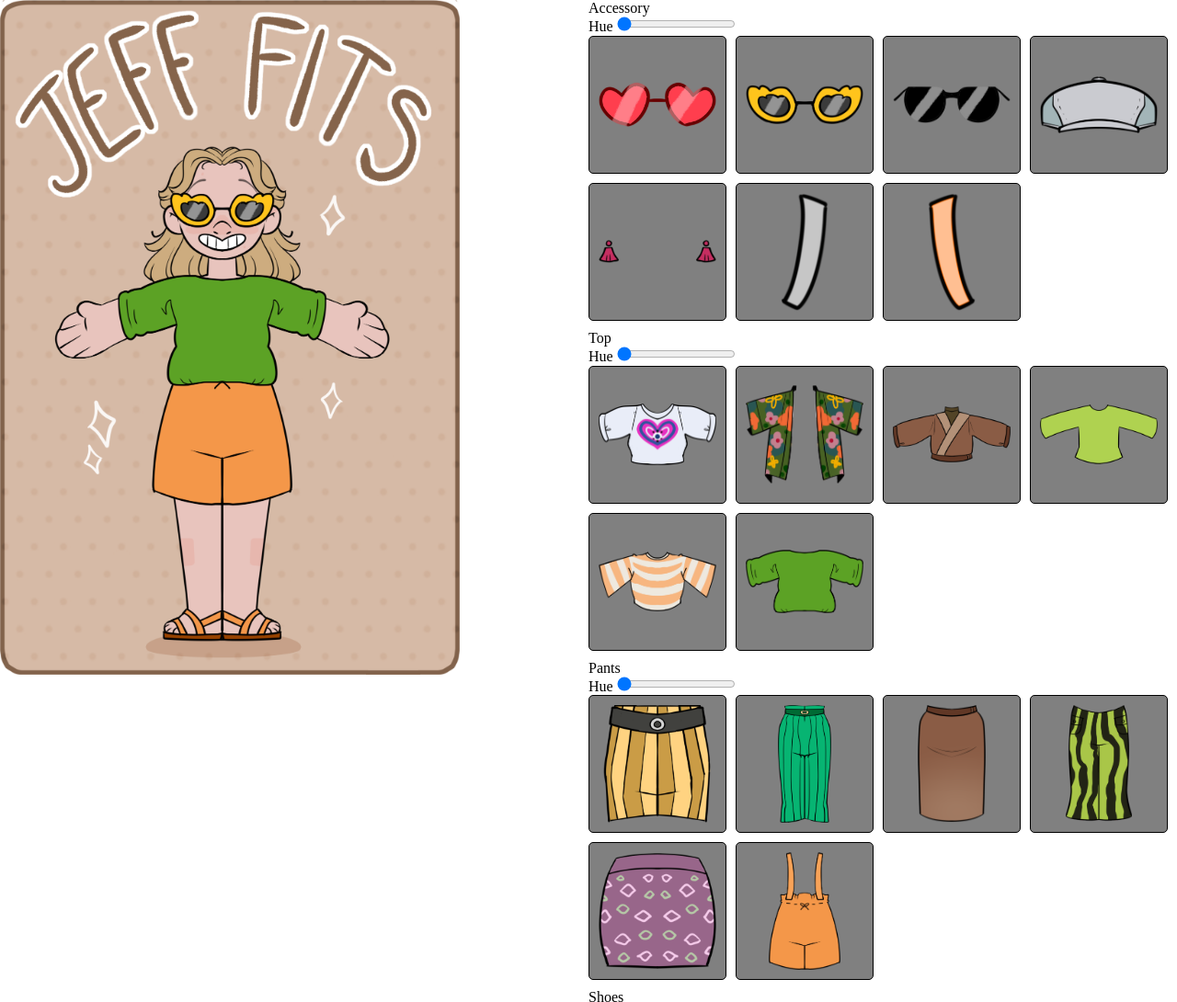
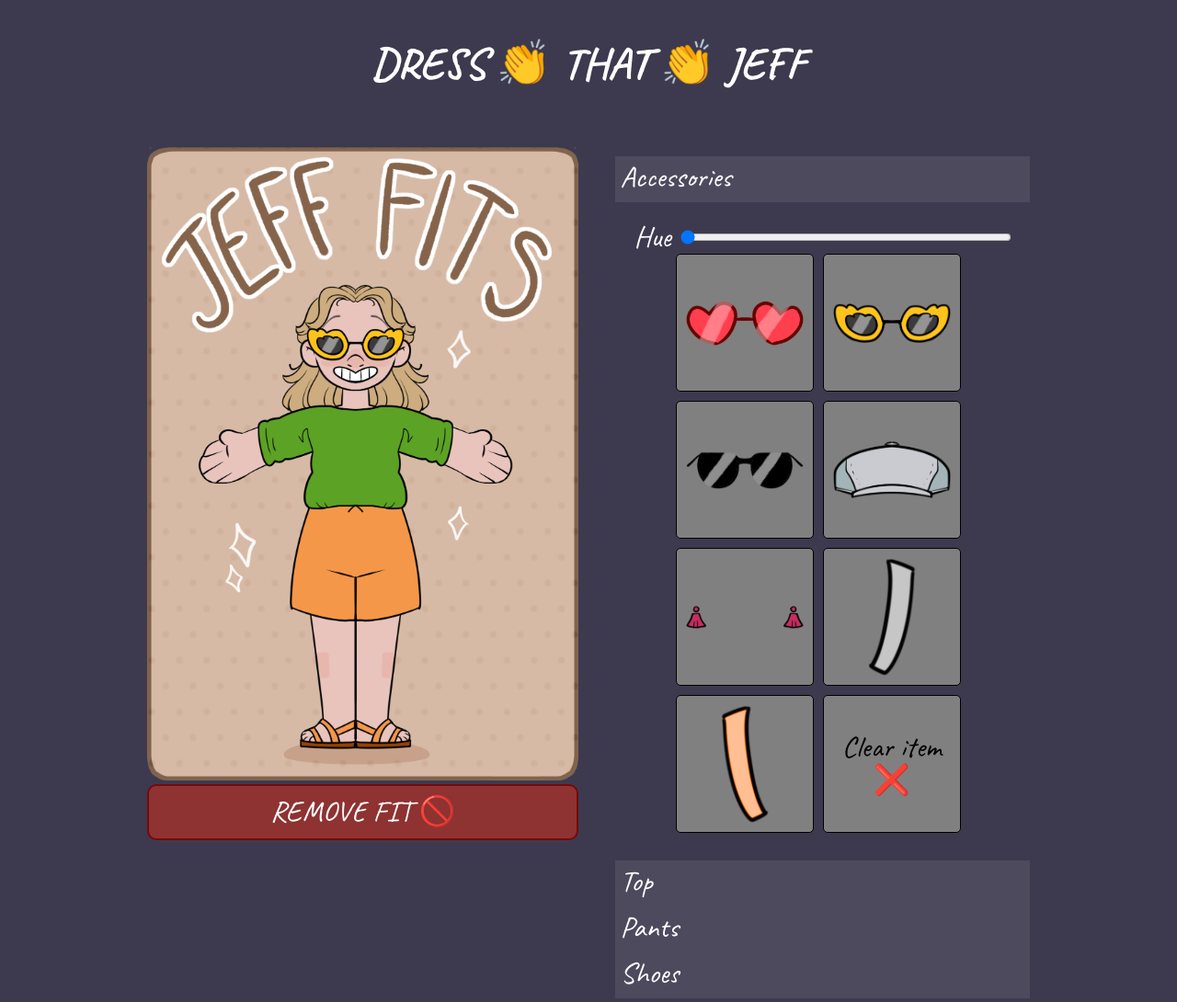
Before and after one commit to peabnuts123/dress-that-jeff, a website built with Vite: page src/index.html in a window 1280 px wide. Shown: the top 1090 px of the page at 92% size. Built offline with nearby package versions, Linux system fonts and the light colour scheme.

Commit message:
complete??

```diff
--- a/src/index.html
+++ b/src/index.html
@@ -8,33 +8,43 @@
   <title>Dress That Jeff!</title>
 
   <link rel="stylesheet" href="style/index.scss">
+  <link rel="preconnect" href="https://fonts.googleapis.com">
+<link rel="preconnect" href="https://fonts.gstatic.com" crossorigin>
+<link href="https://fonts.googleapis.com/css2?family=Caveat:wght@400..700&display=swap" rel="stylesheet">
 </head>
 
 <body>
+  <h1 class="title">DRESS 👏 THAT 👏 JEFF </h1>
   <div class="app">
+    <!-- heading -->
+
     <!-- Jeff -->
+     <div class="jeff__container">
     <div class="jeff">
       <img src="/assets/background.png" class="jeff__background">
-      <img src="/assets/items/shoes_06.png" class="jeff__shoes">
-      <img src="/assets/items/pants_06.png" class="jeff__pants">
-      <img src="/assets/items/top_06.png" class="jeff__top">
-      <img src="/assets/items/accessory_02.png" class="jeff__accessory">
+      <img src="/assets/items/shoes_06.png" class="jeff__item jeff__shoes">
+      <img src="/assets/items/pants_06.png" class="jeff__item jeff__pants">
+      <img src="/assets/items/top_06.png" class="jeff__item jeff__top">
+      <img src="/assets/items/accessory_02.png" class="jeff__item jeff__accessory">
     </div>
+    <div class="clear">REMOVE FIT 🚫</div>
+  </div>
 
 
     <!-- Controls -->
     <div class="controls">
       <!-- Accessory -->
       <div class="control is-open" data-control-type="accessory">
-        <div class="control__header">Accessory</div>
-        <div class="control__body">
+        <div class="control__header">Accessories</div>
+        <div class="control__body is-open">
           <!-- Options -->
           <div class="control__options">
             <div class="option">
               <label class="option__label">
-                Hue
+                <span>Hue</span>
                 <input type="range" name="Hue slider" class="option__control" oninput="onHueSliderChange('accessory', event)" value="0">
               </label>
+
             </div>
           </div>
 
@@ -55,8 +65,8 @@
           <div class="control__options">
             <div class="option">
               <label class="option__label">
-                Hue
-                <input type="range" name="Hue slider" class="option__control" oninput="onHueSliderChange('top', event)" value="0">
+                <span>Hue</span>
+                <input type="range" name="Hue slider" class="option__control" oninput="onHueSliderChange('accessory', event)" value="0">
               </label>
             </div>
           </div>
@@ -78,8 +88,8 @@
           <div class="control__options">
             <div class="option">
               <label class="option__label">
-                Hue
-                <input type="range" name="Hue slider" class="option__control" oninput="onHueSliderChange('pants', event)" value="0">
+                <span>Hue</span>
+                <input type="range" name="Hue slider" class="option__control" oninput="onHueSliderChange('accessory', event)" value="0">
               </label>
             </div>
           </div>
@@ -101,8 +111,8 @@
           <div class="control__options">
             <div class="option">
               <label class="option__label">
-                Hue
-                <input type="range" name="Hue slider" class="option__control" oninput="onHueSliderChange('shoes', event)" value="0">
+                <span>Hue</span>
+                <input type="range" name="Hue slider" class="option__control" oninput="onHueSliderChange('accessory', event)" value="0">
               </label>
             </div>
           </div>
--- a/src/scripts/components/control.js
+++ b/src/scripts/components/control.js
@@ -19,7 +19,7 @@ function createItemList(type, data, itemList) {
     .map((item, index) => getItemHtml(item, type, index))
     .join('');
 
-  itemList.innerHTML = listHtml;
+  itemList.innerHTML = listHtml + getEmptyButton(type)
 }
 
 /**
@@ -30,11 +30,24 @@ function createItemList(type, data, itemList) {
  */
 function getItemHtml(itemData, type, index) {
   return `
-    <div class="item" onclick="onClickItem('${type}', ${index})">
+    <button class="item" tabindex="0" onclick="onClickItem('${type}', ${index})">
       <img src="${itemData.iconUrl}" class="item__image">
-    </div>
+    </button>
   `;
 }
+
+// make empty button - no image (clear)
+
+function getEmptyButton(type,index) {
+  return `
+    <button class="item" tabindex="0" onclick="onClickItemClear('${type}', ${index})">
+    Clear item ❌
+
+    </button>
+    `;
+}
+
+
 
 /**
  * Callback for when an item is clicked.
@@ -71,5 +84,53 @@ function onClickItem(type, index) {
   }
 }
 
+// clear function - individual items
+
+function onClickItemClear(type) {
+  let dataItem;
+  switch (type) {
+    case 'accessory':
+      Jeff.accessory.src = '';
+      break;
+    case 'top':
+      Jeff.top.src = '';
+      break;
+    case 'pants':
+      Jeff.pants.src = '';
+      break;
+    case 'shoes':
+      Jeff.shoes.src = '';
+      break;
+  }
+}
+
+// clear function - entire fit
+
+document.querySelector('.clear').addEventListener('click',clearFit)
+
+function clearFit() {
+   const jeffItems = Array.from(document.querySelectorAll('.jeff__item'))
+   console.log(jeffItems) // array of jeff items
+   jeffItems.forEach(item => item.src = '')
+}
+
+//functionality for accordion
+
+const accordianHeaders = document.querySelectorAll('.control__header')
+const accordianBody = document.querySelectorAll('.control__body')
+
+accordianHeaders.forEach(header => {
+  header.addEventListener('click', () => {
+    const accordianItem = header.parentElement
+    const accordianContent = accordianItem.querySelector(".control__body")
+
+    accordianContent.classList.toggle('is-open')
+
+
+
+  })
+})
+
 // Expose globally so these functions can be referenced from the HTML
 window.onClickItem = onClickItem;
+window.onClickItemClear = onClickItemClear;
--- a/src/scripts/components/option.js
+++ b/src/scripts/components/option.js
@@ -1,4 +1,5 @@
 import { Jeff } from '../selectors';
+import { ItemLists } from '../selectors';
 
 /**
  * @param {string} type Which part of the outfit is being changed (e.g. "accessory", "shoes")
@@ -19,18 +20,23 @@ function onHueSliderChange(type, e) {
   // @TODO add CSS filter to all the items in the list too
   // Look at ItemLists.whatever.querySelectorAll('.item')
 
+
   switch (type) {
     case 'accessory':
       Jeff.accessory.style['filter'] = cssFilterValue;
+      ItemLists.accessory.style['filter'] = cssFilterValue;
       break;
     case 'top':
       Jeff.top.style['filter'] = cssFilterValue;
+      ItemLists.top.style['filter'] = cssFilterValue;cssFilterValue;
       break;
     case 'pants':
       Jeff.pants.style['filter'] = cssFilterValue;
+      ItemLists.pants.style['filter'] = cssFilterValue;
       break;
     case 'shoes':
       Jeff.shoes.style['filter'] = cssFilterValue;
+      ItemLists.shoes.style['filter'] = cssFilterValue;
       break;
     default:
       // Some case we haven't handled yet (presumably because we added something new and forgot to update this)
--- a/src/scripts/index.js
+++ b/src/scripts/index.js
@@ -1,2 +1,2 @@
-import './components/control';
-import './components/option';
+import './components/control'; // clothing options (populaiton of lists)
+import './components/option'; // hue slider
--- a/src/style/app.scss
+++ b/src/style/app.scss
@@ -11,7 +11,14 @@ html {
   -webkit-font-smoothing: antialiased;
   -moz-osx-font-smoothing: grayscale;
   font-variant-ligatures: no-common-ligatures;
+  background: #3d3a4f;
+  font-family: "Caveat", cursive;
+  font-weight: 400;
+  font-style: normal;
+  color: white;
+
 }
+
 
 *,
 *::before,
@@ -19,11 +26,26 @@ html {
   box-sizing: inherit;
 }
 
+.title {
+  width: 100%;
+  text-align: center;
+  padding: $p;
+  font-size: 3rem;
+
+}
+
 
 /*
  * App component
  * Wraps the entire application
  */
+
+ .app {
+  margin: $m * 2;
+  max-width: 1000px;
+  margin-left: auto;
+  margin-right: auto;
+ }
 @include media-query("desktop") {
   .app {
     display: flex;
--- a/src/style/components/controls.scss
+++ b/src/style/components/controls.scss
@@ -3,7 +3,7 @@
  * A list of controls
  */
 .controls {
-  @include media-query("desktop") {
+  @include desktop-only() {
     width: 50%;
   }
 }
@@ -13,21 +13,63 @@
  * One of many controls in a controls list (e.g. "Pants")
  * Contains a list of Options (e.g. hue-slider) and an Item List
  */
-.control { }
-.control.is-open {
+
+ span {
+  margin-right: $m;
+ }
+.controls {
+  margin: $m;
+  padding: $p;
+  padding-top: $p * 2;
+}
+
+.control {
 
 }
-.control__header {}
-.control__body {}
+
+.control__header {
+  background-color: #4d4a5d;
+  height: 50px;
+  font-size: 2rem;
+  padding: 5px;
+}
+
+.control__header:hover {
+  background-color: #d7d4e8;
+}
+.control__body {
+  padding: $m * 2;
+  display: none;
+  overflow: hidden;
+
+}
 .control__options {}
+
+
+.control__body.is-open {
+
+ display: block;
+
+
+  }
 
 /*
  * Option
  * Something configurable within a control (e.g. a hue slider)
  */
-.option {}
-.option__label {}
-.option__control {}
+.option {
+  width: 100%;
+  font-size: 2rem;
+
+}
+.option__label {
+  display: flex;
+  flex-direction: row;
+}
+.option__control {
+  flex-grow: 1;
+
+}
 
 /*
  * Item List
@@ -36,6 +78,7 @@
  .item-list {
   display: flex;
   flex-wrap: wrap;
+  justify-content: center;
  }
 
 /*
@@ -43,8 +86,8 @@
  * A clothing item, displayed as a grid within an item list
  */
 .item {
-  width: 150px;
-  height: 150px;
+  width: 130px;
+  height: 130px;
   background-color: gray;
   border: 1px solid black;
   display: flex;
@@ -54,6 +97,17 @@
   margin-bottom: $m;
   padding: $m;
   border-radius: $radius;
+  font-size: 2rem;
+  @include media-query("desktop") {
+    width: 150px;
+    height: 150px;
+  }
+}
+.item:hover {
+  background-color: #d7d4e8;
+}
+.item:focus {
+  background-color: #d7d4e8;
 }
 .item__image {
   max-width: 100%;
--- a/src/style/components/jeff.scss
+++ b/src/style/components/jeff.scss
@@ -3,18 +3,40 @@
  * Previews the currently selected fit
  */
 
+ .jeff__container {
+  display: flex;
+  flex-direction: column;
+  align-items: center;
+  margin: $m * 2;
+  max-height: 100vh;
+  @include desktop-only() {
+    width: 50%;
+  }
+
+ }
+
+ .clear {
+  background-color: #8e3232;
+  padding: $p;
+  font-size: 2rem;
+  text-align: center;
+  border: 2px solid #760909;
+  border-radius: 10px;
+  width: 100%;
+ }
+
+ .clear:hover {
+  background-color: #ec6f6f;
+ }
+
 .jeff {
   position: relative;
-
-  @include media-query("desktop") {
-    width: 50%;
-  }
 }
 
 // Common styles used by each "layer" of the Jeff
 %image-layer {
   position: absolute;
-  max-width: min(500px, 100%);
+  max-width: 100%;
   top: 0;
   left: 0;
 }
--- a/src/style/config.scss
+++ b/src/style/config.scss
@@ -5,10 +5,13 @@
 
 // Breakpoint
 // This application only has one: Mobile vs. Desktop
-$breakpoint-mobile: 768px;
+$breakpoint-mobile: 820px;
 
-// Common margin variable to keep margins consistent
+// Common margin and padding variable to keep margins consistent
 $m: 10px;
+$p: 10px;
 
 // Common border radius to keep corner radius' consistent
 $radius: 5px;
+
+//Make common font sizes!
--- a/src/style/utils.scss
+++ b/src/style/utils.scss
@@ -12,3 +12,9 @@
     @error "Unknown media query '#{$query-name}'";
   }
 }
+
+
+@mixin desktop-only() {
+  @media (min-width: $breakpoint-mobile) { @content; }
+
+}
```
Also changed, not shown: README.md.
